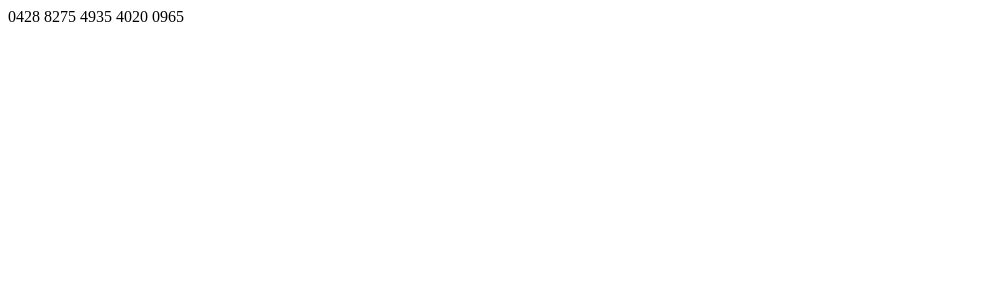
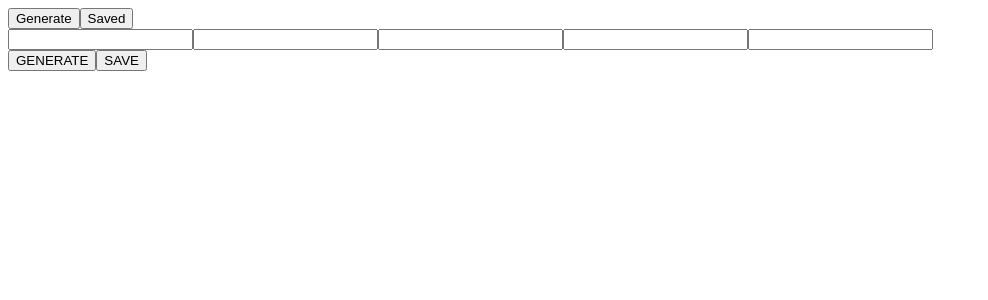
Before and after one commit to dbedggood/typescript-react-assignment, a React (Create React App) app: page / in a window 1280 px wide. Shown: the top 300 px of the page, without its empty margins (0-988 px from the left). Built offline with nearby package versions, Linux system fonts and the light colour scheme.

Commit message:
Implement generate logic

```diff
--- a/src/App.tsx
+++ b/src/App.tsx
@@ -1,8 +1,18 @@
-import React from "react"
-import generatePins from "./generatePins"
+import React, { useState } from "react"
+import NavBar from "./components/NavBar"
+import GeneratePage from "./components/GeneratePage"
+import SavedPage from "./components/SavedPage"
 
 const App = () => {
-    return <div>{<div>{generatePins().join(" ")}</div>}</div>
+    const [page, setPage] = useState("generate")
+
+    return (
+        <div>
+            <NavBar setCurrentPage={setPage}></NavBar>
+            {page === "generate" && <GeneratePage></GeneratePage>}
+            {page === "saved" && <SavedPage></SavedPage>}
+        </div>
+    )
 }
 
 export default App
--- /dev/null
+++ b/src/components/GeneratePage.tsx
@@ -0,0 +1,31 @@
+import React, { useState } from "react"
+import { useDispatch } from "react-redux"
+import generatePins from "../generatePins"
+import { savePins } from "../redux"
+
+const GeneratePage = () => {
+    const [pins, setPins] = useState<string[]>(["", "", "", "", ""])
+    const dispatch = useDispatch()
+
+    const handleGenerate = () => {
+        setPins(generatePins())
+    }
+
+    const handleSave = () => {
+        dispatch(savePins(pins))
+    }
+
+    const pinBoxes = pins.map((pin) => {
+        return <input value={pin}></input>
+    })
+
+    return (
+        <div>
+            <div>{pinBoxes}</div>
+            <button onClick={() => handleGenerate()}>GENERATE</button>
+            <button onClick={() => handleSave()}>SAVE</button>
+        </div>
+    )
+}
+
+export default GeneratePage
--- /dev/null
+++ b/src/components/NavBar.tsx
@@ -0,0 +1,12 @@
+import React from "react"
+
+const NavBar = ({ setCurrentPage }: any) => {
+    return (
+        <div>
+            <button onClick={() => setCurrentPage("generate")}>Generate</button>
+            <button onClick={() => setCurrentPage("saved")}>Saved</button>
+        </div>
+    )
+}
+
+export default NavBar
--- /dev/null
+++ b/src/components/SavedPage.tsx
@@ -0,0 +1,7 @@
+import React from "react"
+
+const SavedPage = () => {
+    return <div>saved</div>
+}
+
+export default SavedPage
--- a/src/index.tsx
+++ b/src/index.tsx
@@ -1,10 +1,14 @@
 import React from "react"
 import ReactDOM from "react-dom"
+import { Provider } from "react-redux"
+import store from "./redux"
 import App from "./App"
 
 ReactDOM.render(
-    <React.StrictMode>
-        <App />
-    </React.StrictMode>,
+    <Provider store={store}>
+        <React.StrictMode>
+            <App />
+        </React.StrictMode>
+    </Provider>,
     document.getElementById("root")
 )
--- /dev/null
+++ b/src/redux/index.tsx
@@ -0,0 +1,25 @@
+import { createStore } from "redux"
+
+export const savePins = (pins: string[]) => {
+    return {
+        type: "SAVE_PINS",
+        payload: pins
+    }
+}
+
+export const reducer = (state = initialState, action: any) => {
+    switch (action.type) {
+        case "SAVE_PINS":
+            return { ...state, pins: action.payload }
+        default:
+            return state
+    }
+}
+
+const initialState = {
+    pins: []
+}
+
+const store = createStore(reducer)
+
+export default store
```
